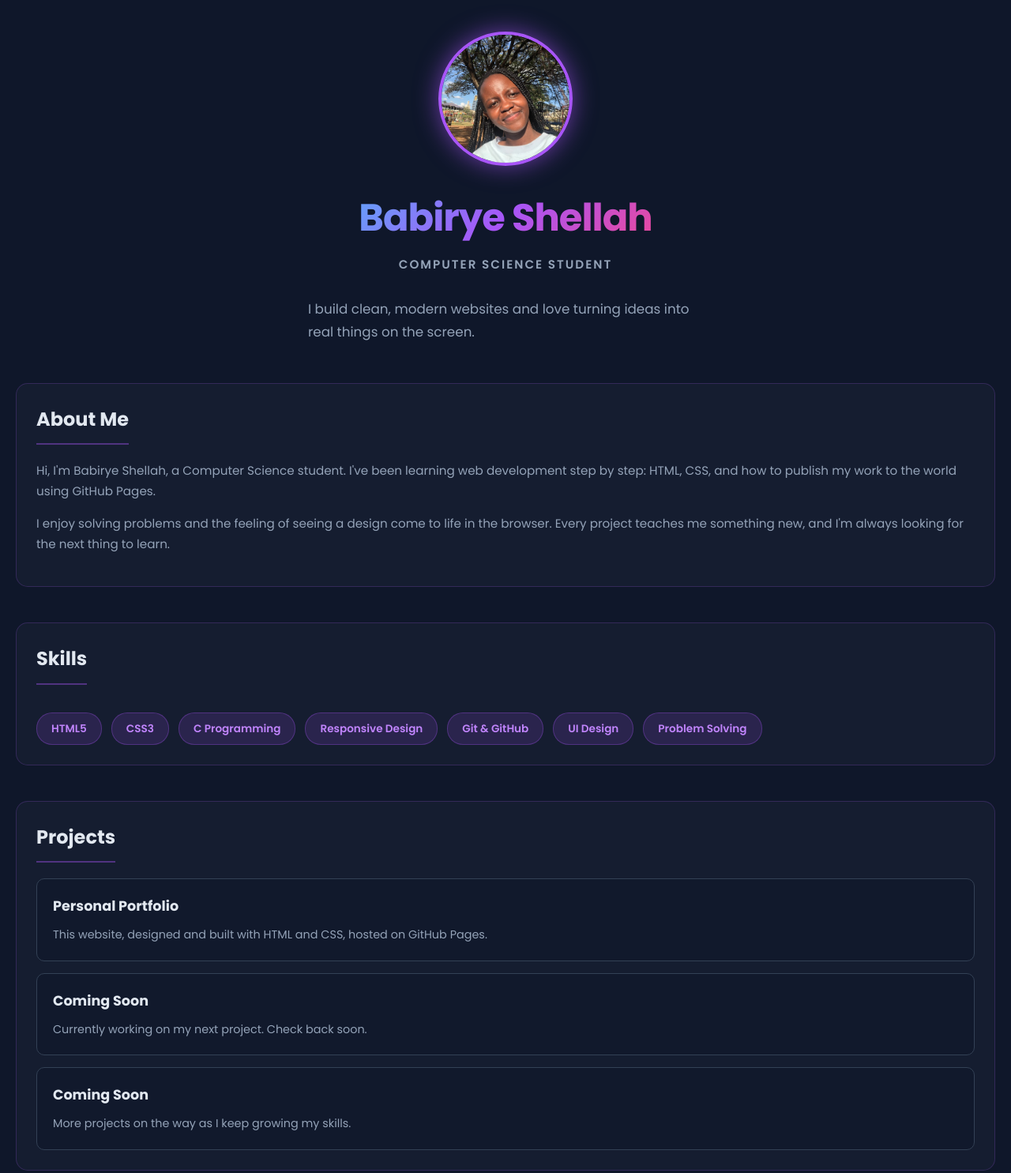
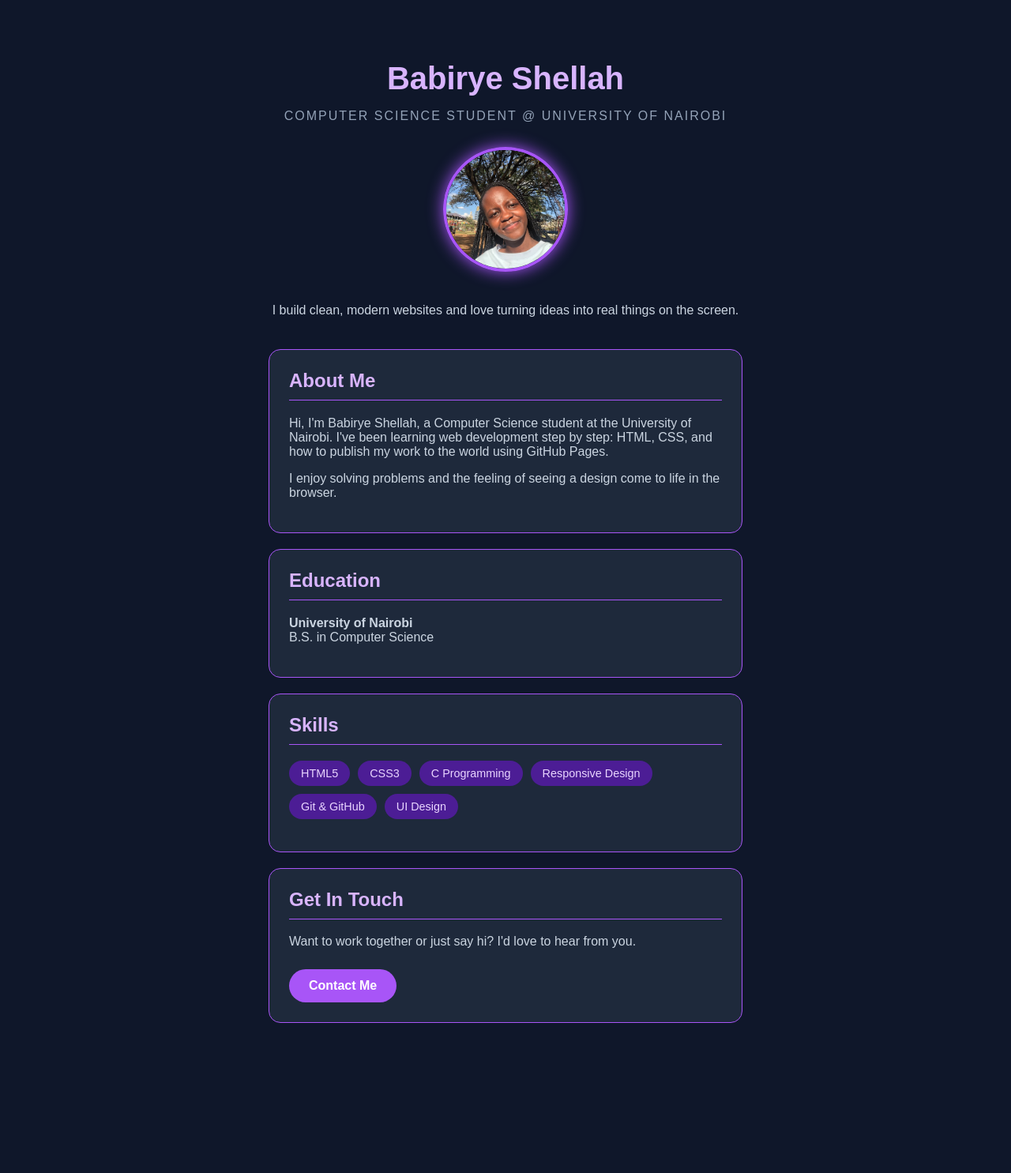
Before and after one commit to babiryeshellah6-bot/babirye-shellah-portfolio, a plain HTML site: page index.html in a window 1280 px wide. Shown: the top 1485 px of the page at 79% size. After the commit the page ends 1365 px from the top, so only its background shows below. Drawn offline with Linux system fonts and the light colour scheme.

Commit message:
Revise index.html with new content and styles
Updated the title, tagline, and about section. Added an education box and adjusted styles for better layout.

```diff
--- a/index.html
+++ b/index.html
@@ -3,262 +3,126 @@
 <head>
     <meta charset="UTF-8">
     <meta name="viewport" content="width=device-width, initial-scale=1.0">
-    <title>Babirye Shellah | Web Developer</title>
-
-    <!-- Importing a clean modern font -->
-    <link href="https://fonts.googleapis.com/css2?family=Poppins:wght@300;400;600;700&display=swap" rel="stylesheet">
-
+    <title>Babirye Shellah</title>
     <style>
-        /* Reset styles */
-        * {
+        /* Simple, guaranteed styling */
+        body {
+            background-color: #0f172a;
+            color: #cbd5e1;
+            font-family: Arial, sans-serif;
+            text-align: center;
+            padding: 50px 20px;
             margin: 0;
-            padding: 0;
-            box-sizing: border-box;
         }
-
-        body {
-            font-family: 'Poppins', sans-serif;
-            background: #0f172a; /* Deep dark blue background */
-            color: #cbd5e1; /* Light grey text */
-            line-height: 1.7;
-            padding: 40px 20px;
-            display: flex;
-            justify-content: center;
-            min-height: 100vh;
+        .container {
+            max-width: 600px;
+            margin: 0 auto;
         }
-
-        /* Main Container */
-        .container {
-            max-width: 650px;
-            width: 100%;
-            text-align: center;
+        h1 {
+            font-size: 2.5rem;
+            color: #d8b4fe; /* Light purple */
+            margin-bottom: 5px;
         }
-
-        /* Header Section */
-        .hero {
-            margin-bottom: 50px;
-            display: flex;
-            flex-direction: column;
-            align-items: center;
-        }
-
-        /* Gradient Text for Name */
-        .hero h1 {
-            font-size: 3rem;
-            font-weight: 700;
-            margin-bottom: 5px;
-            background: linear-gradient(135deg, #60a5fa, #a855f7, #ec4899);
-            -webkit-background-clip: text;
-            -webkit-text-fill-color: transparent;
-            letter-spacing: -1px;
-        }
-
         .tagline {
-            font-size: 0.95rem;
+            font-size: 1rem;
             color: #94a3b8;
-            font-weight: 600;
             text-transform: uppercase;
             letter-spacing: 2px;
             margin-bottom: 30px;
         }
-
-        /* Glowing Profile Picture */
-        .profile-pic {
-            width: 170px;
-            height: 170px;
+        img {
+            width: 150px;
+            height: 150px;
             border-radius: 50%;
+            border: 4px solid #a855f7; /* Purple border */
+            box-shadow: 0 0 20px #a855f7; /* Purple glow */
             object-fit: cover;
-            border: 4px solid #a855f7;
-            box-shadow: 0 0 30px rgba(168, 85, 247, 0.6); /* Purple glow */
-            margin-bottom: 25px;
+            margin-bottom: 20px;
         }
-
-        .intro {
-            font-size: 1.05rem;
-            color: #94a3b8;
-            max-width: 500px;
-            margin: 0 auto;
-        }
-
-        /* General Section Styling */
-        section {
-            text-align: left;
-            margin-bottom: 45px;
-            background: rgba(30, 41, 59, 0.4); /* Slight dark card background */
+        .box {
+            background-color: #1e293b;
             padding: 25px;
             border-radius: 15px;
-            border: 1px solid rgba(168, 85, 247, 0.2); /* Subtle purple border */
+            border: 1px solid #a855f7;
+            margin-bottom: 20px;
+            text-align: left;
         }
-
-        section h2 {
-            font-size: 1.5rem;
-            color: #e2e8f0;
-            margin-bottom: 20px;
-            border-bottom: 2px solid rgba(168, 85, 247, 0.4);
+        h2 {
+            color: #d8b4fe;
+            border-bottom: 1px solid #a855f7;
             padding-bottom: 10px;
-            display: inline-block;
+            margin-top: 0;
         }
-
-        section p {
-            margin-bottom: 15px;
-            color: #94a3b8;
-            font-size: 0.95rem;
-        }
-
-        /* Skills Tags */
-        .skill-list {
+        ul {
+            list-style: none;
+            padding: 0;
             display: flex;
             flex-wrap: wrap;
-            gap: 12px;
-            list-style: none;
-            margin-top: 15px;
+            gap: 10px;
         }
-
-        .skill-list li {
-            background-color: rgba(168, 85, 247, 0.15); /* Faint purple */
-            color: #c084fc; /* Bright purple text */
-            padding: 8px 18px;
+        li {
+            background-color: #4c1d95;
+            color: #e9d5ff;
+            padding: 8px 15px;
             border-radius: 20px;
-            font-size: 0.85rem;
-            font-weight: 600;
-            border: 1px solid rgba(168, 85, 247, 0.3);
+            font-size: 0.9rem;
         }
-
-        /* Projects Grid */
-        .grid {
-            display: grid;
-            grid-template-columns: 1fr;
-            gap: 15px;
-        }
-
-        .project-card {
-            background: rgba(15, 23, 42, 0.6);
-            padding: 20px;
-            border-radius: 10px;
-            border: 1px solid #334155;
-            transition: transform 0.2s, border-color 0.2s;
-        }
-
-        .project-card:hover {
-            transform: translateY(-3px);
-            border-color: #a855f7;
-        }
-
-        .project-card h3 {
-            font-size: 1.1rem;
-            color: #e2e8f0;
-            margin-bottom: 8px;
-        }
-
-        .project-card p {
-            font-size: 0.9rem;
-            margin: 0;
-            color: #94a3b8;
-        }
-
-        /* Contact Button */
-        .contact {
-            text-align: center;
-        }
-
         .btn {
             display: inline-block;
-            background: linear-gradient(135deg, #8b5cf6, #d946ef);
-            color: #ffffff;
-            padding: 14px 35px;
-            border-radius: 30px;
+            background-color: #a855f7;
+            color: white;
+            padding: 12px 25px;
+            border-radius: 25px;
             text-decoration: none;
-            font-weight: 600;
-            font-size: 1rem;
-            margin-top: 15px;
-            transition: transform 0.2s, box-shadow 0.2s;
-            box-shadow: 0 5px 15px rgba(139, 92, 246, 0.4);
-        }
-
-        .btn:hover {
-            transform: translateY(-2px);
-            box-shadow: 0 8px 25px rgba(139, 92, 246, 0.6);
-        }
-
-        /* Mobile adjustments */
-        @media (max-width: 600px) {
-            .hero h1 {
-                font-size: 2.2rem;
-            }
-            .profile-pic {
-                width: 140px;
-                height: 140px;
-            }
-            section {
-                padding: 20px;
-            }
+            font-weight: bold;
+            margin-top: 10px;
         }
     </style>
 </head>
 <body>
 
-    <div class="licontainer">
+    <div class="container">
+        <h1>Babirye Shellah</h1>
+        <!-- 1. UPDATED TAGLINE -->
+        <p class="tagline">Computer Science Student @ University of Nairobi</p>
 
-        <header class="hero">
-            <img src="profile.jpeg" alt="Babirye Shellah" class="profile-pic">
-            <h1>Babirye Shellah</h1>
-            <p class="tagline">Computer Science Student</p>
-            <p class="intro">
-                I build clean, modern websites and love turning ideas into real things on the screen.
-            </p>
-        </header>
+        <img src="profile.jpeg" alt="Babirye Shellah">
 
-        <section class="about">
+        <p style="margin-bottom: 40px;">
+            I build clean, modern websites and love turning ideas into real things on the screen.
+        </p>
+
+        <div class="box">
             <h2>About Me</h2>
-            <p>
-                Hi, I'm Babirye Shellah, a Computer Science student.
-                I've been learning web development step by step: HTML, CSS, and how to
-                publish my work to the world using GitHub Pages.
-            </p>
-            <p>
-                I enjoy solving problems and the feeling of seeing a design come to life in the
-                browser. Every project teaches me something new, and I'm always looking for the
-                next thing to learn.
-            </p>
-        </section>
+            <!-- 2. UPDATED ABOUT ME -->
+            <p>Hi, I'm Babirye Shellah, a Computer Science student at the University of Nairobi. I've been learning web development step by step: HTML, CSS, and how to publish my work to the world using GitHub Pages.</p>
+            <p>I enjoy solving problems and the feeling of seeing a design come to life in the browser.</p>
+        </div>
 
-        <section class="skills">
+        <!-- 3. NEW EDUCATION BOX -->
+        <div class="box">
+            <h2>Education</h2>
+            <p><strong>University of Nairobi</strong><br>
+            B.S. in Computer Science</p>
+        </div>
+
+        <div class="box">
             <h2>Skills</h2>
-            <ul class="skill-list">
+            <ul>
                 <li>HTML5</li>
                 <li>CSS3</li>
                 <li>C Programming</li>
                 <li>Responsive Design</li>
                 <li>Git & GitHub</li>
-                <li>UI Design</>
-                <li>Problem Solving</li>
+                <li>UI Design</li>
             </ul>
-        </section>
+        </div>
 
-        <section class="projects">
-            <h2>Projects</h2>
-            <div class="grid">
-                <article class="project-card">
-                    <h3>Personal Portfolio</h3>
-                    <p>This website, designed and built with HTML and CSS, hosted on GitHub Pages.</p>
-                </article>
-                <article class="project-card">
-                    <h3>Coming Soon</h3>
-                    <p>Currently working on my next project. Check back soon.</p>
-                </article>
-                <article class="project-card">
-                    <h3>Coming Soon</h3>
-                    <p>More projects on the way as I keep growing my skills.</p>
-                </article>
-            </div>
-        </section>
-
-        <section class="contact">
+        <div class="box">
             <h2>Get In Touch</h2>
             <p>Want to work together or just say hi? I'd love to hear from you.</p>
             <a href="mailto:babiryeshellah6@gmail.com" class="btn">Contact Me</a>
-        </section>
-
+        </div>
     </div>
 
 </body>
```
